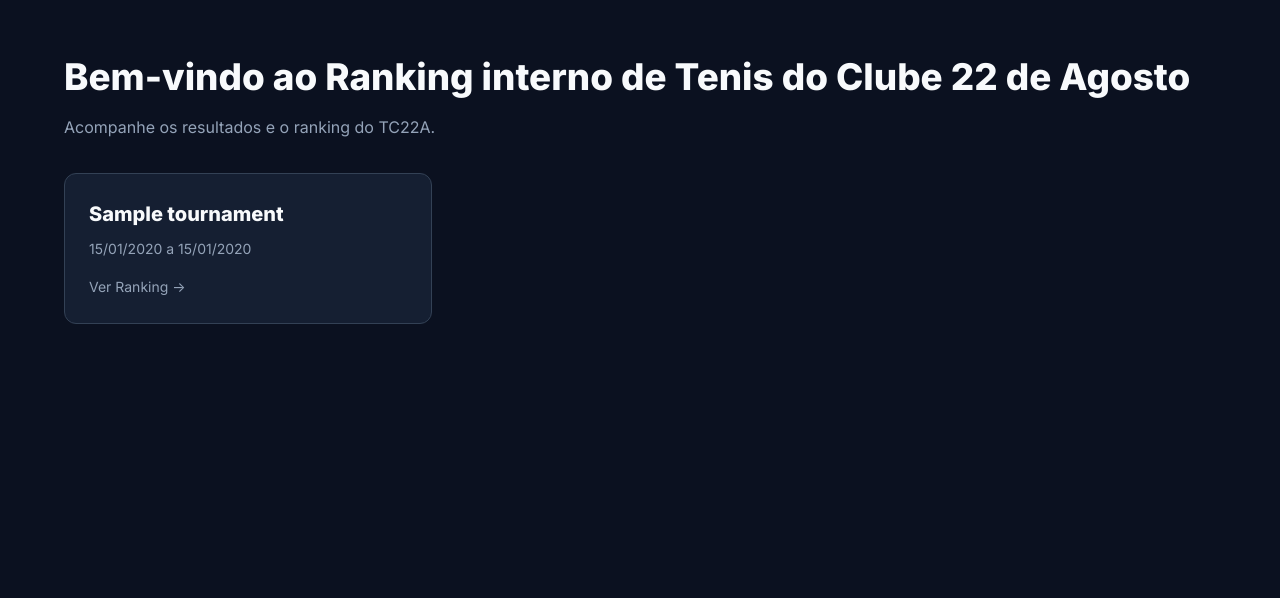
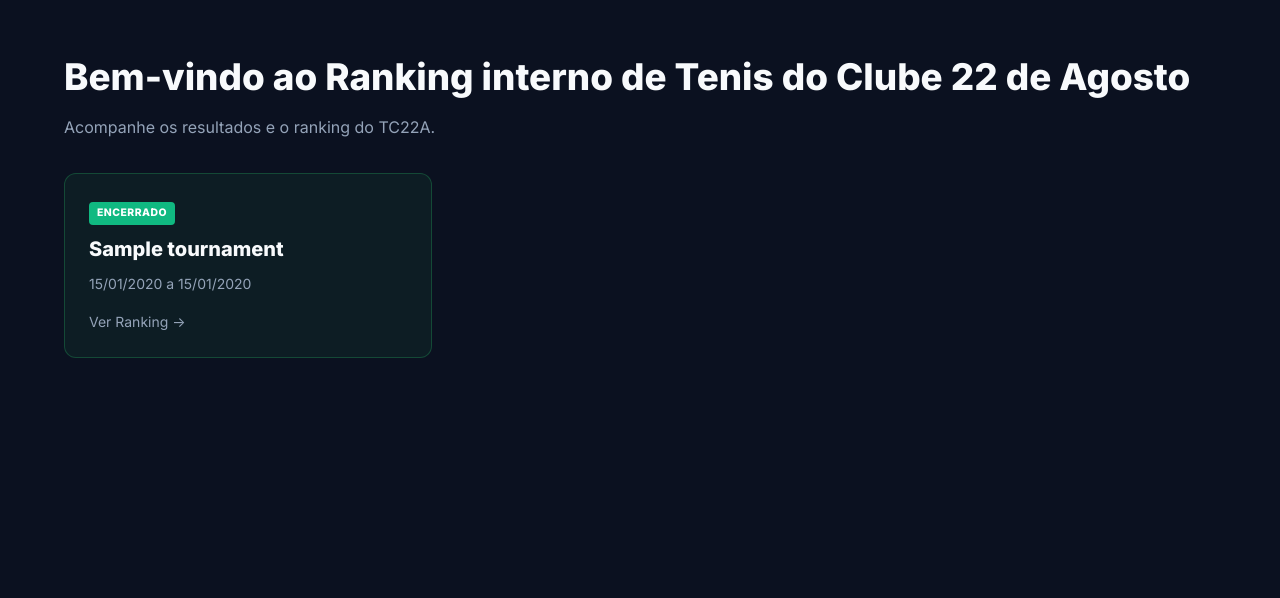
Before and after one commit to fernandotos/TC22A, a Django app: page / in a window 1280 px wide. Shown: the part 71-669 px from the top of the page. Run offline with Django 5.2, Linux system fonts and the light colour scheme; tables that the repository leaves empty hold one stand-in row (values such as "Sample post").

Commit message:
feat: adiciona flag de torneio encerrado e estilizacao de cards

```diff
--- a/tournaments/models.py
+++ b/tournaments/models.py
@@ -27,6 +27,7 @@
     end_date = models.DateField(verbose_name="Data de Fim", null=True, blank=True)
     number_of_brackets = models.IntegerField(default=1, verbose_name="Número de Chaves (Eliminatório)", help_text="Apenas para Torneios Eliminatórios: O número de chaves paralelas (ex: 2 para dividir 32 atletas em 2 chaves de 16).")
     is_active = models.BooleanField(default=True, verbose_name="Ativo (Exibir no site)")
+    is_finished = models.BooleanField(default=False, verbose_name="Encerrado", help_text="Marque esta opção quando o torneio/ranking chegar ao fim.")
 
     def __str__(self):
         return self.name
--- a/tournaments/templates/tournaments/home.html
+++ b/tournaments/templates/tournaments/home.html
@@ -8,8 +8,13 @@
 
 <div class="card-grid">
     {% for tournament in tournaments %}
-    <a href="{% url 'tournaments:tournament_detail' tournament.id %}" class="card">
-        <h3>{{ tournament.name }}</h3>
+    <a href="{% url 'tournaments:tournament_detail' tournament.id %}" class="card" {% if tournament.is_finished %}style="background-color: rgba(39, 174, 96, 0.08); border-color: rgba(39, 174, 96, 0.3);"{% endif %}>
+        {% if tournament.is_finished %}
+        <span style="display: inline-block; padding: 0.2rem 0.5rem; background-color: var(--success); color: white; font-size: 0.65rem; font-weight: bold; border-radius: 4px; margin-bottom: 0.5rem; text-transform: uppercase; letter-spacing: 0.5px;">Encerrado</span>
+        {% else %}
+        <span style="display: inline-block; padding: 0.2rem 0.5rem; background-color: rgba(255,255,255,0.1); color: var(--text-muted); font-size: 0.65rem; font-weight: bold; border-radius: 4px; margin-bottom: 0.5rem; text-transform: uppercase; letter-spacing: 0.5px;">Em andamento</span>
+        {% endif %}
+        <h3 style="margin-top: 0;">{{ tournament.name }}</h3>
         {% if tournament.start_date and tournament.end_date %}
         <p style="color: var(--text-muted); font-size: 0.875rem; margin-top: 0.5rem;">
             {{ tournament.start_date|date:"d/m/Y" }} a {{ tournament.end_date|date:"d/m/Y" }}
```
Also changed, not shown: tournaments/templates/tournaments/knockout_list.html (+7 -2 lines), tournaments/migrations/0006_tournament_is_finished.py (added).
